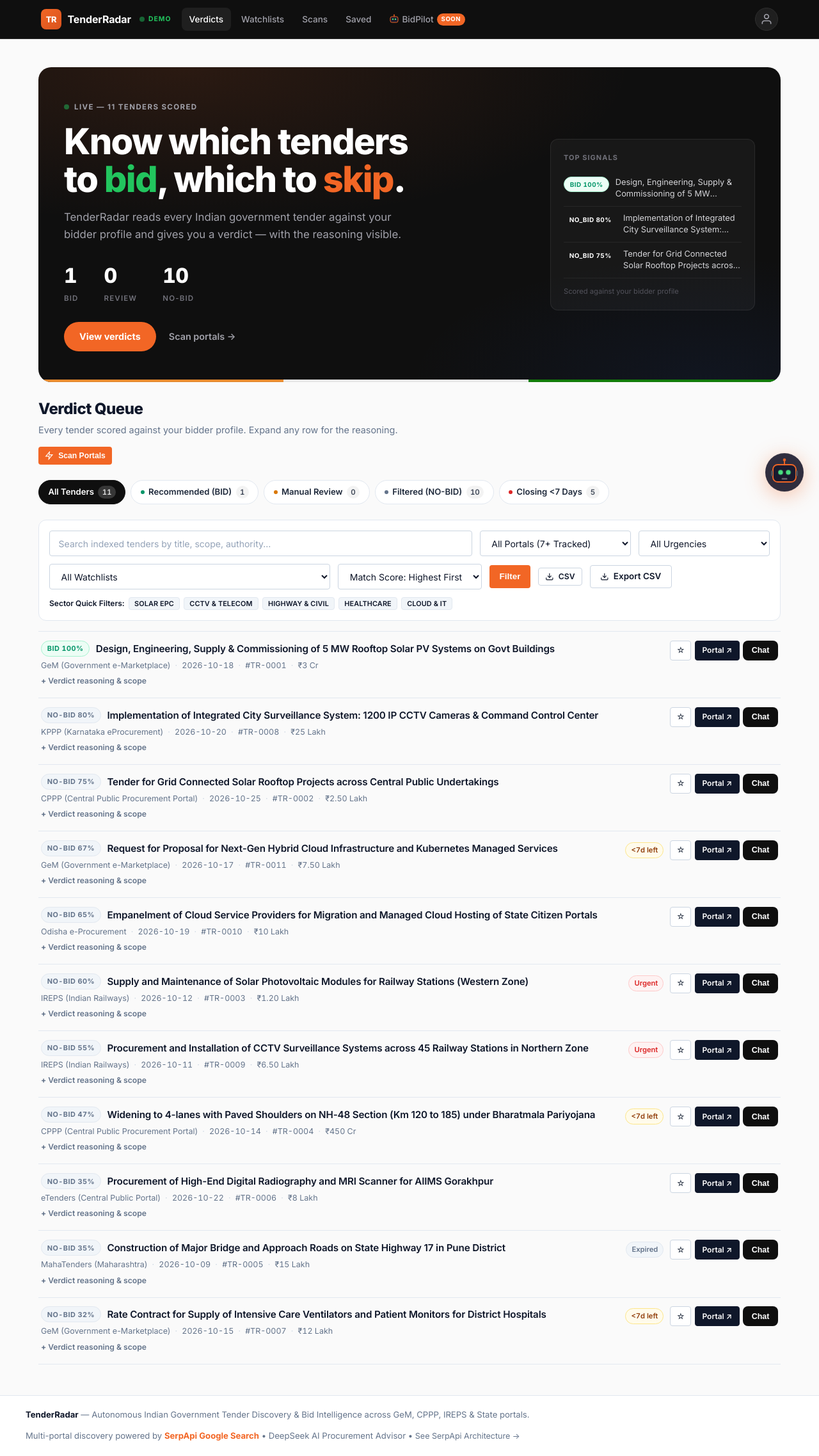
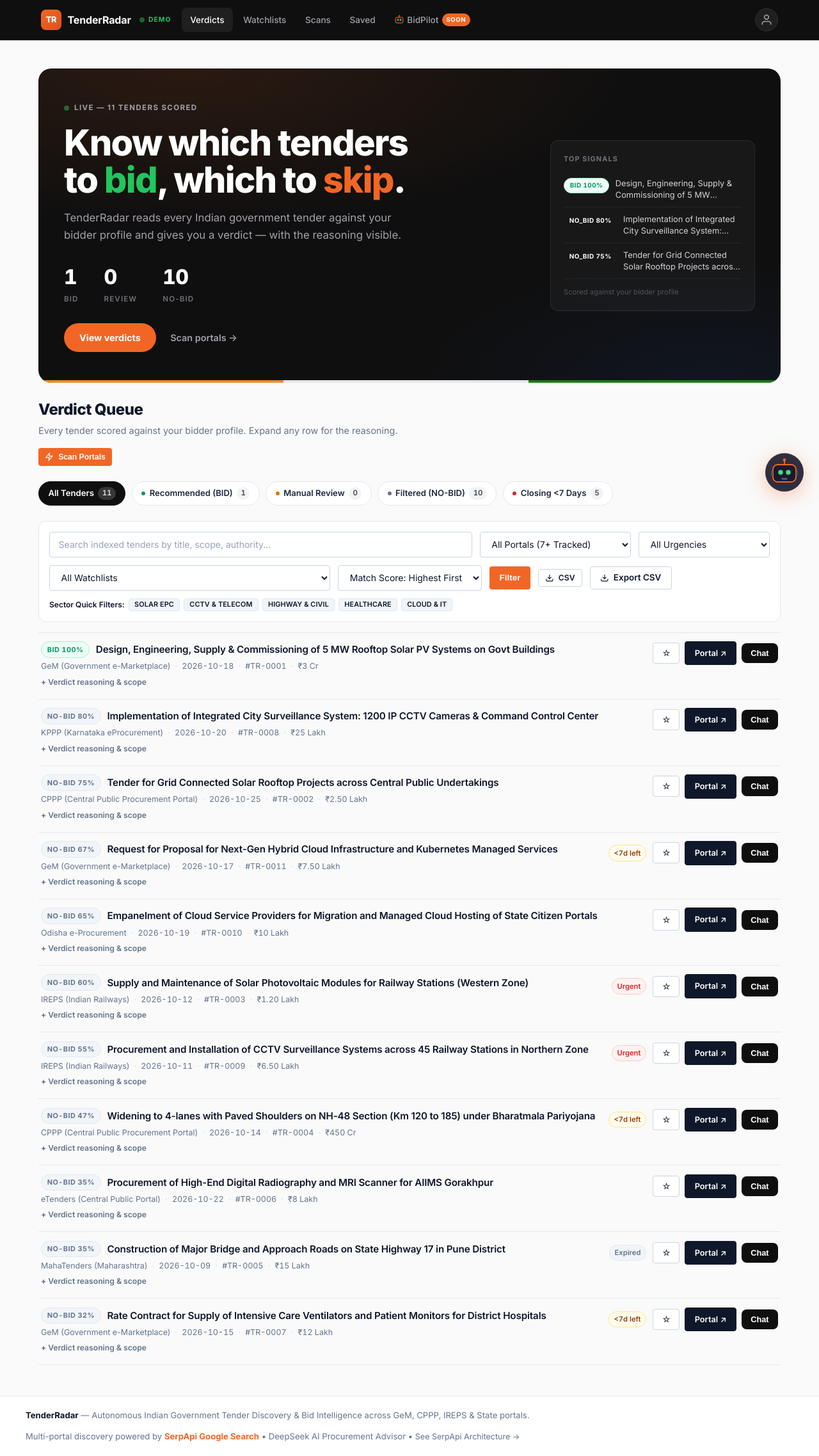
Before and after one commit to Sourabh-Kumar04/TenderRadar, a FastAPI app: page / in a window 1280 px wide. Shown: the whole page at 64% size. Before the commit the page ends 2251 px from the top, so only its background shows below. Run offline with FastAPI, Linux system fonts and the light colour scheme; data comes from the database, SQL or seed files in the repository; data that the repository does not hold is empty.

Commit message:
fix: consistent button spacing sitewide

```diff
--- a/app/static/css/style.css
+++ b/app/static/css/style.css
@@ -2064,3 +2064,28 @@ body { background: #fafafa; }
 .nav-avatar:hover { border-color: #f26625; color: #fff; }
 .cmd-nav .nav-container { display: flex; align-items: center; }
 .cmd-nav .nav-links { flex: 1; }
+
+/* === Button Spacing Audit Fixes === */
+/* Tender row actions: consistent gap */
+.tender-row-actions { display: flex; gap: 0.5rem; align-items: center; }
+.row-btn { padding: 0.5rem 0.9rem; font-size: 0.8rem; white-space: nowrap; }
+
+/* Navbar: consistent link spacing */
+.cmd-nav .nav-links { display: flex; align-items: center; gap: 0.15rem; }
+.cmd-nav .nav-link { padding: 0.55rem 0.85rem; }
+
+/* Filter toolbar: button alignment */
+.toolbar-card .btn, .toolbar-card button { margin: 0; }
+.toolbar-actions { display: flex; gap: 0.6rem; align-items: center; flex-wrap: wrap; }
+
+/* Hero CTAs: breathing room */
+.cmd-actions { display: flex; gap: 0.9rem; align-items: center; flex-wrap: wrap; }
+
+/* Verdict pills: even spacing */
+.verdict-pills-bar { display: flex; gap: 0.6rem; flex-wrap: wrap; align-items: center; }
+
+/* Chat modal buttons */
+.chat-input-row { gap: 0.7rem; }
+
+/* Queue header: title + scan button alignment */
+.queue-header { display: flex; justify-content: space-between; align-items: center; gap: 1rem; flex-wrap: wrap; }
```
